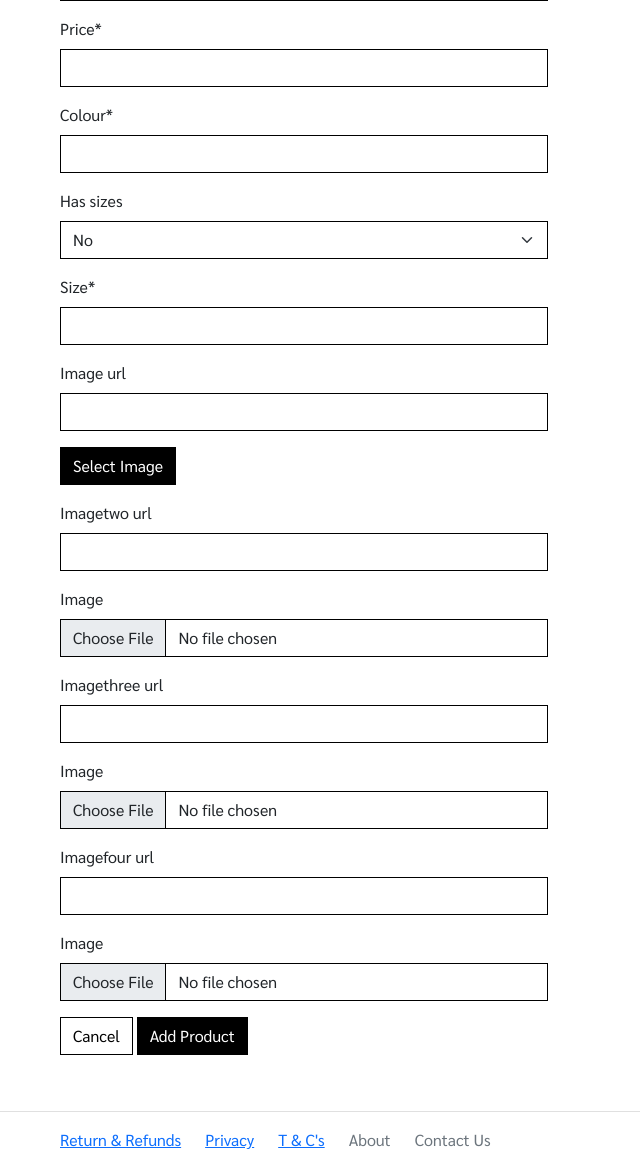
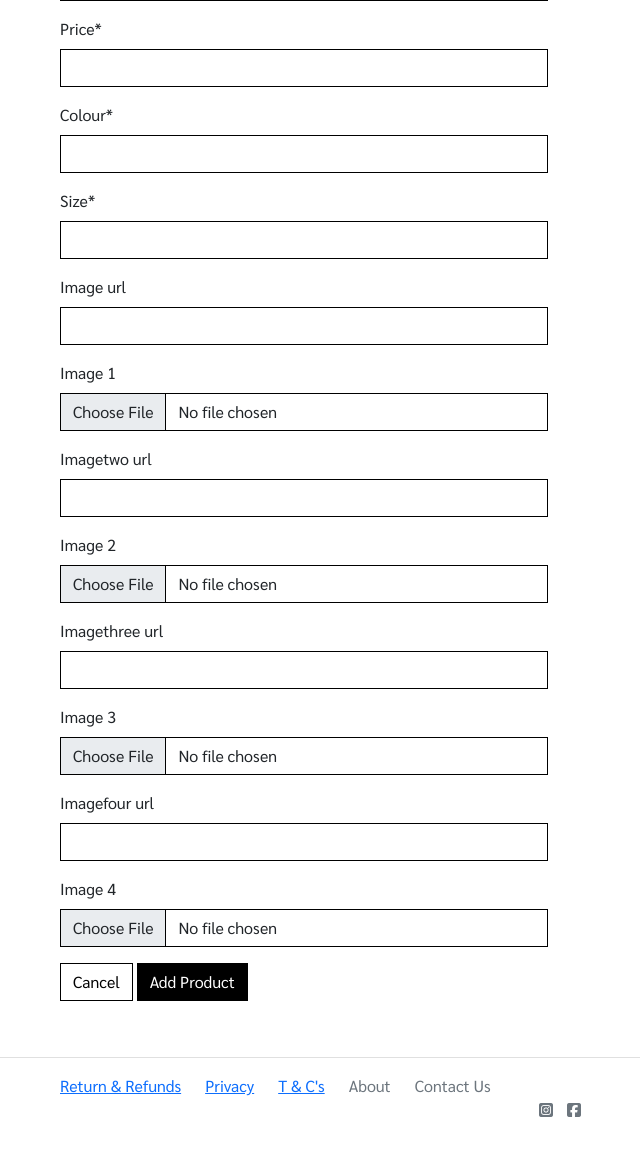
Before and after one commit to adnanmuhtadi/milestone-project-4, a Django app: page /products/add/ in a window 1280 px wide. Shown: the part 795-1944 px from the top of the page, without its empty margins (80-720 px from the left). After the commit the page ends 1912 px from the top, so only its background shows below. Run offline with Django 3.2, Linux system fonts and the light colour scheme; a user stored in the database is signed in; data comes from the database, SQL or seed files in the repository; tables that the repository leaves empty hold one stand-in row (values such as "Sample post"); some libraries are stand-ins or nearby versions.

Commit message:
Mod - Amended the styling and functionality for the widget in product admin for add a product

```diff
--- a/products/forms.py
+++ b/products/forms.py
@@ -8,13 +8,13 @@
     class Meta:
         # to define the model and it will include ALL the fields.
         model = Product
-        fields = '__all__'
+        exclude = ('has_sizes',)
 
     # Allowing the widget to be available for all 4 image inputs
-    image = forms.ImageField(label='Image', required=False, widget=CustomClearableFileInput)
-    imagetwo = forms.ImageField(label='Image', required=False, widget=CustomClearableFileInput)
-    imagethree = forms.ImageField(label='Image', required=False, widget=CustomClearableFileInput)
-    imagefour = forms.ImageField(label='Image', required=False, widget=CustomClearableFileInput)
+    image = forms.ImageField(label='Image 1', required=False, widget=CustomClearableFileInput)
+    imagetwo = forms.ImageField(label='Image 2', required=False, widget=CustomClearableFileInput)
+    imagethree = forms.ImageField(label='Image 3', required=False, widget=CustomClearableFileInput)
+    imagefour = forms.ImageField(label='Image 4', required=False, widget=CustomClearableFileInput)
 
 
     # to override the init method
@@ -25,6 +25,7 @@
         # creating a list of readable names associated with the categories
         friendly_name = [(c.id, c.get_friendly_name()) for c in categories]
 
+
         # updating the category field in the form from the pulled list and instead of seeing the
         # category ID or the name field, we would see the friendly name
         self.fields['category'].choices = friendly_name
--- a/products/models.py
+++ b/products/models.py
@@ -33,7 +33,7 @@
     description = models.TextField(blank=True)
     price = models.DecimalField(max_digits=6, decimal_places=2)
     colour = models.CharField(max_length=254, null=True, blank=False)
-    has_sizes = models.BooleanField(default=False, null=True, blank=True)
+    has_sizes = models.BooleanField(default=True, null=True, blank=True)
     size = models.DecimalField(
         max_digits=6, decimal_places=0, null=True, blank=False)
     image_url = models.URLField(max_length=1024, null=True, blank=True)
--- a/products/templates/products/add_product.html
+++ b/products/templates/products/add_product.html
@@ -14,6 +14,7 @@
 {% block content %}
 <div class="overlay"></div>
 <div class="container">
+    <!-- Title of the page -->
     <div class="row">
         <div class="col-12 col-md-6">
             <hr>
@@ -22,14 +23,22 @@
             <hr>
         </div>
     </div>
+
     <div class="row">
         <div class="col-12 col-md-6">
-            <!-- to render the form that will be filled out to add a product -->
+            <!-- to render the form that will be filled out to add a product
+            The enctype="multipart/form-data" allows the user to submit the image -->
             <form method="POST" action="{% url 'add_product' %}" class="form mb-2" enctype="multipart/form-data">
                 {% csrf_token %}
                 <!-- removing the label from cripy forms -->
                 {% for field in form %}
                     {% if field.name != 'image' %}
+                        {{ field | as_crispy_field }}
+                    {% elif field.name != 'imagetwo' %}
+                        {{ field | as_crispy_field }}
+                    {% elif field.name != 'imagethree' %}
+                        {{ field | as_crispy_field }}
+                    {% elif field.name != 'imagefour' %}
                         {{ field | as_crispy_field }}
                     {% else %}
                         {{ field }}
@@ -45,16 +54,3 @@
 
 </div>
 {% endblock %}
-
-<!-- JS to notify the user what the image is being changed to -->
-{% block postloadjs %}
-    {{ block.super }}
-    <script type="text/javascript">
-    // listening the changing event on the new image input
-        $('#new-image').change(function() {
-            // setting the file name paragraph in the widget to the file name
-            var file = $('#new-image')[0].files[0];
-            $('#filename').text(`Image will be set to: ${file.name}`);
-        });
-    </script>
-{% endblock %}
--- a/products/templates/products/custom_widget_templates/custom_clearable_file_input.html
+++ b/products/templates/products/custom_widget_templates/custom_clearable_file_input.html
@@ -15,7 +15,6 @@
 {% endif %}
 
 <!-- allow the file input look like a button -->
-<span class="btn btn-black rounded-0 btn-file">
-    Select Image <input id="new-image" type="{{ widget.type }}" name="{{ widget.name }}"{% include "django/forms/widgets/attrs.html" %}>
+<span class="border-0 btn btn-light rounded-0 btn-file">
+Select Image <input id="new-image" class="border-0" type="{{ widget.type }}" name="{{ widget.name }}"{% include "django/forms/widgets/attrs.html" %}>
 </span>
-<strong><p class="text-danger" id="filename"></p></strong>
--- a/products/views.py
+++ b/products/views.py
@@ -116,6 +116,7 @@
     else:
         form = ProductForm()
 
+    # Adding context for the product admin
     template = 'products/add_product.html'
     context = {
         'form': form,
@@ -146,7 +147,7 @@
         else:
             messages.error(request, f'Failed to update {product.name}. Please ensure the form is valid and try again')
     else:
-    # creating the1 instance of the product form
+    # creating the instance of the product form
         form = ProductForm(instance=product)
         messages.info(request, f'You are now editing {product.name}')
 
--- a/products/widgets.py
+++ b/products/widgets.py
@@ -8,5 +8,4 @@
     """
     clear_checkbox_label = _('Remove')
     initial_text = _('Current Image')
-    input_text = _('')
     template_name = 'products/custom_widget_templates/custom_clearable_file_input.html'
--- a/static/css/base.css
+++ b/static/css/base.css
@@ -148,16 +148,6 @@
   overflow: hidden;
 }
 
-.btn-file input[type="file"]{
-  position: absolute;
-  top: 0;
-  right: 0;
-  min-width: 100%;
-  min-height: 100%;
-  opacity: 0;
-  cursor: pointer;
-}
-
 .custom-checkbox .custom-control-label::before {
   border-radius: 0;
   border-color: #dc3545;
--- a/templates/includes/toasts/toast_success.html
+++ b/templates/includes/toasts/toast_success.html
@@ -26,9 +26,9 @@
             <div class="row">
                 <div class="col-3 my-1">
                     {% if item.product.image %}
-                    <img class="w-100" src="{{ item.product.image.url }}" alt="{{ item.pdouct.name }}">
+                    <img class="w-100" src="{{ item.product.image.url }}" alt="{{ item.product.name }}">
                     {% else %}
-                    <img class="w-100" src="{{ MEDIA_URL }}noimage.png" alt="{{ item.pdouct.name }}">
+                    <img class="w-100" src="{{ MEDIA_URL }}noimage.png" alt="{{ item.product.name }}">
                     {% endif %}
                 </div>
                 <!-- product details that will be displayed in the basket -->
```
Also changed, not shown: products/templates/products/product_detail.html (+32 -0 lines), profiles/views.py (+5 -3 lines), products/migrations/0002_alter_product_has_sizes.py (added).
